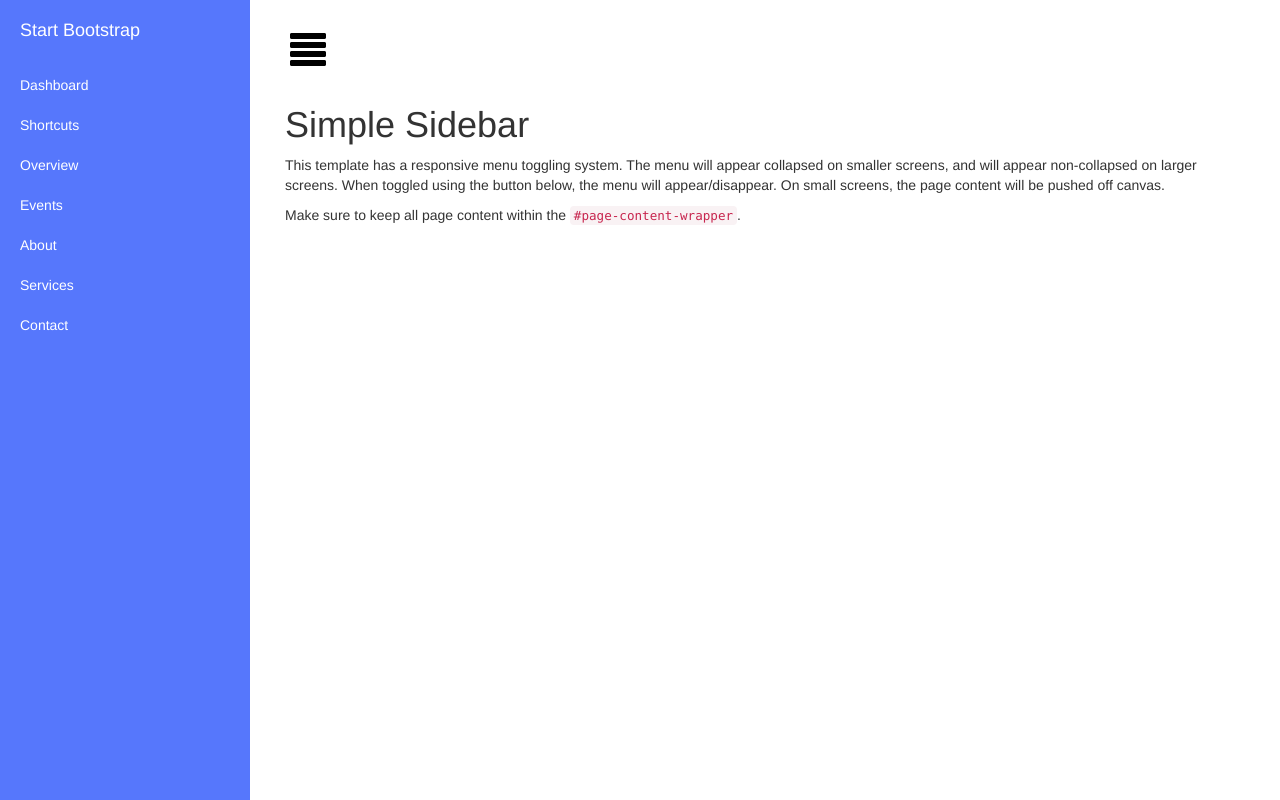
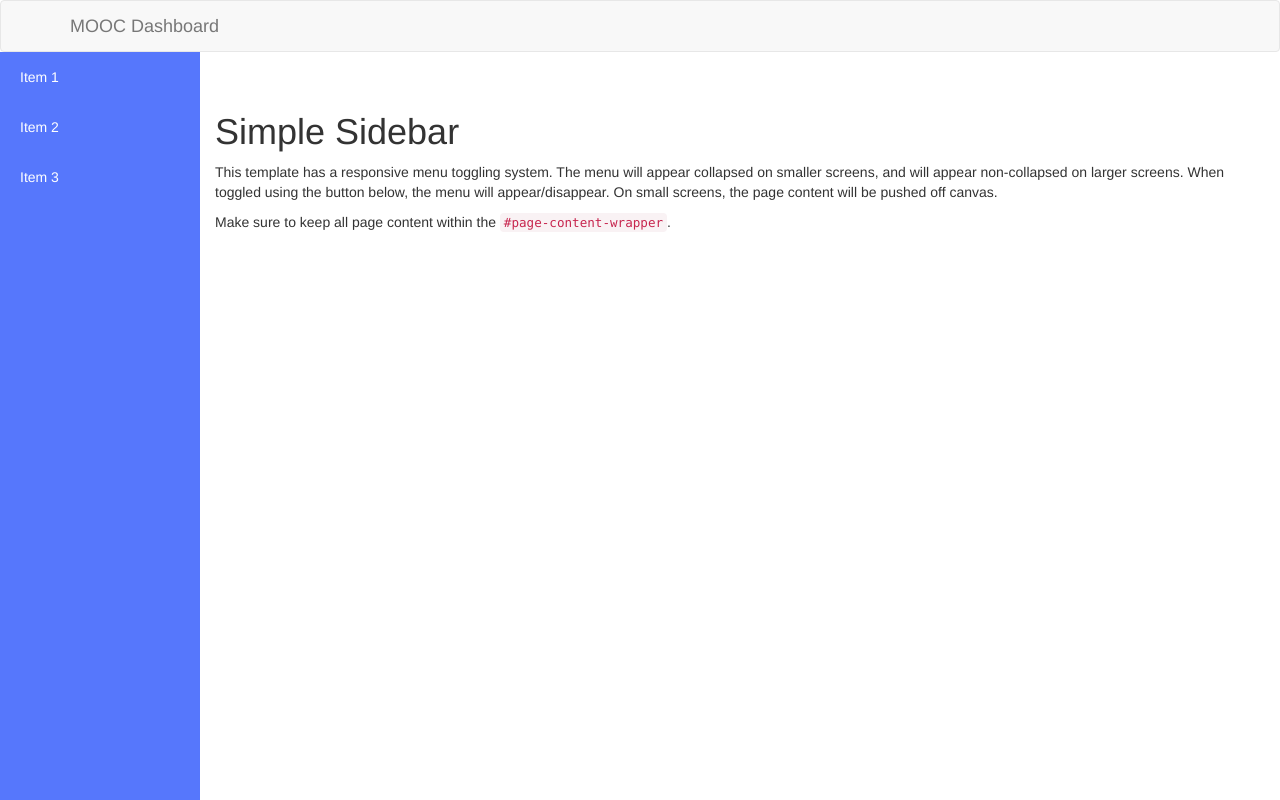
Before and after one commit to filipebezerra/moocdashboard, a plain HTML site: page index.html in a window 1280 px wide. Drawn offline with Linux system fonts and the light colour scheme.

Commit message:
Adjusting the content alingment based on the sidebar menu

```diff
--- a/css/simple-sidebar.css
+++ b/css/simple-sidebar.css
@@ -7,145 +7,74 @@
 /* Toggle Styles */
 
 /*
- * Toggle Button: http://bootsnipp.com/snippets/featured/sidebar-navigation-with-scrollspy
+ * Toggle Button: http://bootsnipp.com/snippets/featured/sidebar-responsive
  */
-
-#wrapper {
-    padding-left: 0;
-    -webkit-transition: all 0.5s ease;
-    -moz-transition: all 0.5s ease;
-    -o-transition: all 0.5s ease;
-    transition: all 0.5s ease;
-}
-
-#wrapper.toggled {
-    padding-left: 250px;
-}
-
-#sidebar-wrapper {
-    z-index: 1000;
-    position: fixed;
-    left: 250px;
-    width: 0;
-    height: 100%;
-    margin-left: -250px;
-    overflow-y: auto;
-    background: #5677fc;
-    -webkit-transition: all 0.5s ease;
-    -moz-transition: all 0.5s ease;
-    -o-transition: all 0.5s ease;
-    transition: all 0.5s ease;
-}
-
-#wrapper.toggled #sidebar-wrapper {
-    width: 250px;
-}
 
 #page-content-wrapper {
     width: 100%;
     padding: 15px;
 }
 
-#wrapper.toggled #page-content-wrapper {
+#page-content-wrapper {
     position: absolute;
     margin-right: -250px;
 }
 
 /* Sidebar Styles */
 
+#sidebar-wrapper {
+    top: 52px;
+    left: -200px;
+    width: 200px;
+    background-color: #5677fc;
+    color: white;
+    position: fixed;
+    height: 100%;
+    z-index: 1;
+}
 .sidebar-nav {
     position: absolute;
     top: 0;
-    width: 250px;
     margin: 0;
     padding: 0;
+    width: 250px;
     list-style: none;
 }
-
 .sidebar-nav li {
     text-indent: 20px;
-    line-height: 40px;
+    line-height: 50px;
 }
-
 .sidebar-nav li a {
+    color: white;
     display: block;
     text-decoration: none;
-    color: #fff;
 }
-
 .sidebar-nav li a:hover {
-    text-decoration: none;
-    color: #fff;
-    background: rgba(255,255,255,0.2);
-}
-
-.sidebar-nav li a:active,
-.sidebar-nav li a:focus {
+    background: rgba(255,255,255,0.25);
+    color: white;
     text-decoration: none;
 }
-
-.sidebar-nav > .sidebar-brand {
-    height: 65px;
-    font-size: 18px;
-    line-height: 60px;
-}
-
-.sidebar-nav > .sidebar-brand a {
-    color: #fff;
-}
-
-.sidebar-nav > .sidebar-brand a:hover {
-    color: #fff;
-    background: none;
-}
-
-.content-header {
-    height: 65px;
-    line-height: 65px;
-}
-
-.content-header h1 {
-    margin: 0;
-    margin-left: 20px;
-    line-height: 65px;
-    display: inline-block;
-}
-
-#menu-toggle {
+.sidebar-nav li a:active, .sidebar-nav li a:focus {
     text-decoration: none;
 }
-
-.btn-menu {
-    color: #000;
+#sidebar-wrapper.sidebar-toggle {
+    transition: all 0.3s ease-out;
+    margin-left: -200px;
 }
 
 @media(min-width:768px) {
-    #wrapper {
-        padding-left: 250px;
-    }
-
-    #wrapper.toggled {
-        padding-left: 0;
-    }
-
-    #sidebar-wrapper {
-        width: 250px;
-    }
-
-    #wrapper.toggled #sidebar-wrapper {
-        width: 0;
-    }
-
     #page-content-wrapper {
         padding: 20px;
     }
 
-    #wrapper.toggled #page-content-wrapper {
+    #page-content-wrapper {
         position: relative;
         margin-right: 0;
+        padding-left: 200px;
     }
 
-    #menu-toggle {
-        display: inline-block;
+    #sidebar-wrapper.sidebar-toggle {
+        transition: 0s;
+        left: 200px;
     }
 }
--- a/index.html
+++ b/index.html
@@ -30,49 +30,37 @@
 
     <div id="wrapper">
 
-        <!-- Sidebar -->
-        <div id="sidebar-wrapper">
+        <nav class="navbar navbar-default" role="navigation">
+            <div class="container">
+                <div class="navbar-header">
+                    <a id="menu-toggle" href="#" class="navbar-toggle">
+                        <span class="sr-only">Toggle navigation</span>
+                        <span class="icon-bar"></span>
+                        <span class="icon-bar"></span>
+                        <span class="icon-bar"></span>
+                    </a>
+                    <a class="navbar-brand" href="#">
+                        MOOC Dashboard
+                    </a>
+                </div>
+                <div id="sidebar-wrapper" class="sidebar-toggle">
                     <ul class="sidebar-nav">
-                <li class="sidebar-brand">
-                    <a href="#">
-                        Start Bootstrap
-                    </a>
+                        <li>
+                            <a href="#item1">Item 1</a>
                         </li>
                         <li>
-                    <a href="#">Dashboard</a>
+                            <a href="#item2">Item 2</a>
                         </li>
                         <li>
-                    <a href="#">Shortcuts</a>
-                </li>
-                <li>
-                    <a href="#">Overview</a>
-                </li>
-                <li>
-                    <a href="#">Events</a>
-                </li>
-                <li>
-                    <a href="#">About</a>
-                </li>
-                <li>
-                    <a href="#">Services</a>
-                </li>
-                <li>
-                    <a href="#">Contact</a>
+                            <a href="#item3">Item 3</a>
                         </li>
                     </ul>
                 </div>
-        <!-- /#sidebar-wrapper -->
+            </div>
+        </nav>
 
         <!-- Page Content -->
         <div id="page-content-wrapper">
-            <div class="content-header">
-                <h1 id="home">
-                    <a id="menu-toggle" href="#" class="glyphicon glyphicon-align-justify btn-menu toggle">
-                        <i class="fa fa-bars"></i>
-                    </a>
-                </h1>
-            </div>
-
             <div class="container-fluid">
                 <div class="row">
                     <div class="col-lg-12">
--- a/js/scripts.js
+++ b/js/scripts.js
@@ -1,4 +1,28 @@
-$("#menu-toggle").click(function(e) {
-    e.preventDefault();
-    $("#wrapper").toggleClass("toggled");
+$(window).resize(function() {
+    var path = $(this);
+    var contW = path.width();
+    if(contW >= 751){
+        document.getElementsByClassName("sidebar-toggle")[0].style.left="200px";
+    }else{
+        document.getElementsByClassName("sidebar-toggle")[0].style.left="-200px";
+    }
 });
+$(document).ready(function() {
+    $('.dropdown').on('show.bs.dropdown', function(e){
+        $(this).find('.dropdown-menu').first().stop(true, true).slideDown(300);
+    });
+    $('.dropdown').on('hide.bs.dropdown', function(e){
+        $(this).find('.dropdown-menu').first().stop(true, true).slideUp(300);
+    });
+    $("#menu-toggle").click(function(e) {
+        e.preventDefault();
+        var elem = document.getElementById("sidebar-wrapper");
+        left = window.getComputedStyle(elem,null).getPropertyValue("left");
+        if(left == "200px"){
+            document.getElementsByClassName("sidebar-toggle")[0].style.left="-200px";
+        }
+        else if(left == "-200px"){
+            document.getElementsByClassName("sidebar-toggle")[0].style.left="200px";
+        }
+    });
+});
```
Lines whose indentation alone changed are shown as unchanged.
